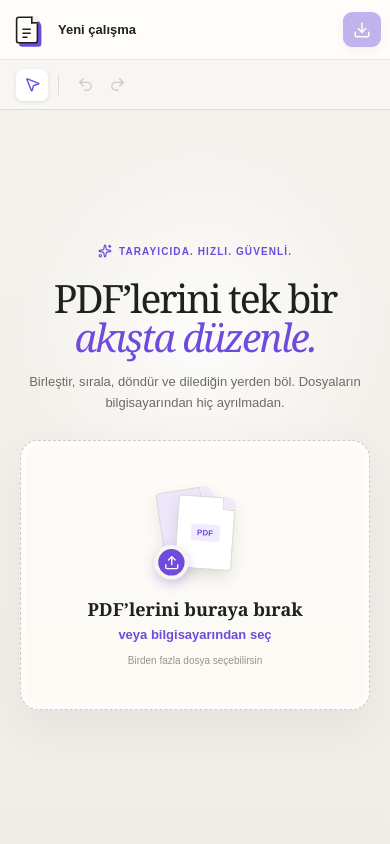
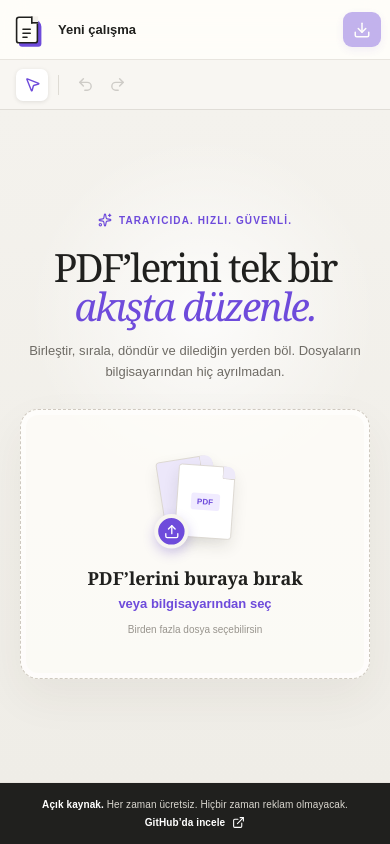
Before and after one commit to AhmetErenLacinbala/pdf, a React (Vite) app: page / in a window 390 px wide. Built offline with nearby package versions, Linux system fonts and the light colour scheme.

Commit message:
Add open source footer

```diff
--- a/src/App.tsx
+++ b/src/App.tsx
@@ -1,7 +1,7 @@
 import {
-  Check, CloudOff, Download,
+  Check, CloudOff, Download, ExternalLink,
   Files, GripVertical, Layers3, LoaderCircle, MousePointer2, Plus, Redo2,
-  RotateCcw, RotateCw, Scissors, Sparkles, Trash2, Undo2, Upload, X,
+  GitFork, RotateCcw, RotateCw, Scissors, Sparkles, Trash2, Undo2, Upload, X,
   ZoomIn, ZoomOut,
 } from 'lucide-react';
 import { ChangeEvent, DragEvent, useEffect, useMemo, useRef, useState } from 'react';
@@ -499,6 +499,13 @@ export default function Home() {
         </>}
       </aside>}
 
+      <footer className="site-footer">
+        <div><GitFork size={15} /><span><strong>Açık kaynak.</strong> Her zaman ücretsiz. Hiçbir zaman reklam olmayacak.</span></div>
+        <a href="https://github.com/AhmetErenLacinbala/pdf" target="_blank" rel="noreferrer">
+          GitHub’da incele <ExternalLink size={13} />
+        </a>
+      </footer>
+
       {exportOpen && <div className="modal-backdrop" onMouseDown={() => setExportOpen(false)}><section className="export-modal"
         role="dialog" aria-modal="true" aria-label="PDF'leri dışa aktar" onMouseDown={(event) => event.stopPropagation()}>
         <div className="modal-head"><div><span className="modal-icon"><Download size={20} /></span><div><h2>PDF adlarını belirle</h2>
--- a/src/styles.css
+++ b/src/styles.css
@@ -19,9 +19,9 @@ button:focus-visible, input:focus-visible, textarea:focus-visible, select:focus-
 }
 .sr-only { position: absolute; width: 1px; height: 1px; padding: 0; margin: -1px; overflow: hidden; clip: rect(0, 0, 0, 0); white-space: nowrap; border: 0; }
 
-.app-shell { min-height: 100vh; display: grid; grid-template: 68px minmax(0, 1fr) / 232px minmax(0, 1fr); overflow: hidden; background: var(--canvas); }
+.app-shell { min-height: 100vh; display: grid; grid-template: 68px minmax(0, 1fr) 46px / 232px minmax(0, 1fr); overflow: hidden; background: var(--canvas); }
 .app-shell:has(.inspector) { grid-template-columns: 232px minmax(0, 1fr) 276px; }
-.topbar { grid-column: 1 / -1; display: grid; grid-template-columns: 232px 1fr auto; align-items: center; border-bottom: 1px solid var(--line); background: rgb(255 254 250 / 92%); backdrop-filter: blur(12px); position: relative; z-index: 30; }
+.topbar { grid-row: 1; grid-column: 1 / -1; display: grid; grid-template-columns: 232px 1fr auto; align-items: center; border-bottom: 1px solid var(--line); background: rgb(255 254 250 / 92%); backdrop-filter: blur(12px); position: relative; z-index: 30; }
 .brand { height: 100%; display: flex; align-items: center; gap: 11px; padding: 0 22px; border-right: 1px solid var(--line); }
 .brand-mark { width: 28px; height: 34px; border: 2px solid var(--ink); border-radius: 4px 9px 4px 4px; position: relative; transform: rotate(-2deg); background: var(--paper); box-shadow: 4px 4px 0 var(--violet); }
 .brand-mark::after { content: ''; position: absolute; width: 7px; height: 7px; right: -2px; top: -2px; border-left: 2px solid var(--ink); border-bottom: 2px solid var(--ink); background: var(--canvas); }
@@ -39,7 +39,7 @@ button:focus-visible, input:focus-visible, textarea:focus-visible, select:focus-
 .button-primary { background: var(--violet); color: white; box-shadow: 0 3px 10px rgb(89 54 196 / 18%); }
 .button-primary:hover:not(:disabled) { background: var(--violet-dark); transform: translateY(-1px); }.button.full { width: 100%; margin-top: 14px; }
 
-.sidebar { background: #faf9f6; border-right: 1px solid var(--line); padding: 22px 14px 18px; display: flex; flex-direction: column; overflow-y: auto; min-width: 0; }
+.sidebar { grid-row: 2; grid-column: 1; background: #faf9f6; border-right: 1px solid var(--line); padding: 22px 14px 18px; display: flex; flex-direction: column; overflow-y: auto; min-width: 0; }
 .sidebar section + section { margin-top: 28px; }
 .sidebar-heading { height: 26px; padding: 0 8px; display: flex; align-items: center; justify-content: space-between; text-transform: uppercase; letter-spacing: .1em; color: #929089; font-size: 10px; font-weight: 800; }
 .sidebar-heading button { border: 0; background: transparent; cursor: pointer; display: flex; align-items: center; gap: 4px; color: var(--violet); font-weight: 700; font-size: 11px; }
@@ -59,7 +59,7 @@ button:focus-visible, input:focus-visible, textarea:focus-visible, select:focus-
 .privacy-note > span { width: 28px; height: 28px; border-radius: 50%; background: #e9f7ee; color: #168149; display: grid; place-items: center; }
 .privacy-note div { display: flex; flex-direction: column; gap: 3px; }.privacy-note strong { font-size: 10px; }.privacy-note small { font-size: 9px; color: var(--muted); line-height: 1.35; }
 
-.workspace { min-width: 0; position: relative; overflow: hidden; display: flex; flex-direction: column; }
+.workspace { grid-row: 2; grid-column: 2; min-width: 0; position: relative; overflow: hidden; display: flex; flex-direction: column; }
 .toolbar { height: 50px; padding: 0 16px; border-bottom: 1px solid #e0ddd7; background: #f8f6f2; display: flex; align-items: center; gap: 8px; flex: 0 0 auto; z-index: 10; }
 .tool-group, .zoom-control, .selection-actions { display: flex; align-items: center; }
 .tool { width: 32px; height: 32px; border: 0; background: transparent; border-radius: 7px; display: grid; place-items: center; cursor: pointer; color: #64615c; }
@@ -104,7 +104,7 @@ button:focus-visible, input:focus-visible, textarea:focus-visible, select:focus-
 .split-handle.active::before { border-left: 2px dashed var(--violet); opacity: 1; }.split-handle.active > span { background: var(--violet); color: white; border-color: var(--violet); }
 .add-page-card { min-height: 170px; border: 1.5px dashed #d0cbc2; background: rgb(255 255 255 / 30%); border-radius: 8px; color: #99958e; display: flex; align-items: center; justify-content: center; flex-direction: column; gap: 8px; cursor: pointer; font-size: 11px; }.add-page-card:hover { border-color: var(--violet); color: var(--violet); background: var(--violet-soft); }
 
-.inspector { border-left: 1px solid var(--line); background: #fbfaf7; overflow-y: auto; padding-bottom: 30px; }.inspector-head { height: 50px; border-bottom: 1px solid var(--line); display: flex; align-items: center; justify-content: space-between; padding: 0 18px; font-size: 11px; font-weight: 800; text-transform: uppercase; letter-spacing: .08em; }.inspector-head small { font-size: 9px; color: var(--violet); padding: 4px 7px; border-radius: 10px; background: var(--violet-soft); }
+.inspector { grid-row: 2; grid-column: 3; border-left: 1px solid var(--line); background: #fbfaf7; overflow-y: auto; padding-bottom: 30px; }.inspector-head { height: 50px; border-bottom: 1px solid var(--line); display: flex; align-items: center; justify-content: space-between; padding: 0 18px; font-size: 11px; font-weight: 800; text-transform: uppercase; letter-spacing: .08em; }.inspector-head small { font-size: 9px; color: var(--violet); padding: 4px 7px; border-radius: 10px; background: var(--violet-soft); }
 .inspector-empty { text-align: center; padding: 70px 28px; color: #aaa69e; display: flex; flex-direction: column; align-items: center; }.inspector-empty strong { color: #65615b; font: 600 16px Georgia, serif; margin: 13px 0 7px; }.inspector-empty p { margin: 0; font-size: 11px; line-height: 1.5; }
 .inspector-section { padding: 19px 17px; border-bottom: 1px solid var(--line); }.inspector-section > label { display: block; color: #8a867f; font-size: 9px; text-transform: uppercase; letter-spacing: .08em; font-weight: 800; margin-bottom: 8px; }
 .inspector-button { width: 100%; min-height: 37px; margin-top: 9px; border: 1px solid #ddd9d1; background: white; border-radius: 7px; display: flex; align-items: center; justify-content: center; gap: 7px; cursor: pointer; font-size: 11px; font-weight: 700; }.inspector-button.accent { border-color: #d8cefa; color: var(--violet); background: #f8f5ff; }.inspector-button.danger-text { color: #c73c37; }
@@ -117,6 +117,9 @@ button:focus-visible, input:focus-visible, textarea:focus-visible, select:focus-
 .export-list > div > div { min-width: 0; display: flex; flex-direction: column; }.export-name-label { margin-bottom: 5px; color: #8a867f; font-size: 8px; text-transform: uppercase; letter-spacing: .08em; font-weight: 800; }.export-name-field { min-width: 0; height: 34px; padding: 0 9px; display: flex; align-items: center; border: 1px solid #ddd9d1; border-radius: 7px; background: white; }.export-list .export-name-field input { min-width: 0; flex: 1; width: 100%; border: 0; outline: 0; background: transparent; padding: 0; font-weight: 700; font-size: 12px; }.export-name-field > span { padding-left: 4px; color: #99958e; font-size: 10px; }.export-list small { margin-top: 5px; color: var(--muted); font-size: 9px; }.export-list button { width: 31px; height: 31px; border: 1px solid var(--line); background: white; border-radius: 8px; display: grid; place-items: center; color: var(--violet); cursor: pointer; }.export-list button:disabled { opacity: .35; cursor: not-allowed; }
 .export-footer { border-top: 1px solid var(--line); background: #f7f5f0; padding: 14px 22px; display: flex; align-items: center; justify-content: space-between; }.export-footer > span { display: flex; align-items: center; gap: 6px; color: var(--muted); font-size: 9px; }
 
+.site-footer { grid-row: 3; grid-column: 1 / -1; min-width: 0; padding: 0 20px 0 22px; display: flex; align-items: center; justify-content: space-between; gap: 20px; border-top: 1px solid var(--line); background: #20201e; color: #d9d6cf; font-size: 10px; letter-spacing: .01em; position: relative; z-index: 30; }
+.site-footer > div, .site-footer a { display: flex; align-items: center; gap: 7px; }.site-footer strong { color: white; }.site-footer a { flex: 0 0 auto; color: white; font-weight: 700; text-decoration: none; }.site-footer a:hover { color: #c9bbff; }.site-footer a:focus-visible { outline-color: rgb(255 255 255 / 44%); }
+
 .processing, .toast { position: fixed; z-index: 120; left: 50%; transform: translateX(-50%); display: flex; align-items: center; gap: 10px; color: white; background: #292722; box-shadow: 0 10px 30px rgb(0 0 0 / 20%); }.processing { bottom: 24px; border-radius: 12px; padding: 10px 15px; }.processing > span { display: flex; flex-direction: column; gap: 2px; font-size: 9px; color: #c8c4bb; }.processing strong { color: white; font-size: 11px; }.toast { bottom: 24px; border-radius: 30px; padding: 10px 15px; font-size: 11px; font-weight: 700; }.toast.error { background: #b93632; }.spin { animation: spin 1s linear infinite; }
 @keyframes spin { to { transform: rotate(360deg); } }
 .drop-overlay { position: fixed; inset: 0; z-index: 110; background: rgb(238 233 255 / 83%); backdrop-filter: blur(7px); display: grid; place-items: center; pointer-events: none; }.drop-overlay > div { width: min(460px, calc(100vw - 40px)); height: 270px; border: 2px dashed var(--violet); border-radius: 20px; color: var(--violet); background: rgb(255 255 255 / 70%); display: flex; flex-direction: column; align-items: center; justify-content: center; gap: 10px; }.drop-overlay strong { font: 600 25px Georgia, serif; }.drop-overlay span { font-size: 11px; color: #766f8e; }
@@ -126,9 +129,9 @@ button:focus-visible, input:focus-visible, textarea:focus-visible, select:focus-
   .topbar { grid-template-columns: 200px 1fr auto; }.inspector { display: none; }.welcome-wrap { gap: 35px; padding-inline: 35px; }
 }
 @media (max-width: 720px) {
-  .app-shell, .app-shell:has(.inspector) { grid-template: 60px minmax(0, 1fr) / 1fr; }.topbar { grid-template-columns: auto 1fr auto; }.brand { border-right: 0; padding: 0 13px; }.brand-mark { transform: scale(.8); }.brand-name, .document-title span, .desktop-only { display: none; }.document-title { padding-left: 4px; }.top-actions { padding-right: 9px; }.button { height: 35px; padding: 0 11px; }.sidebar { display: none; }.workspace { grid-column: 1; }
+  .app-shell, .app-shell:has(.inspector) { grid-template: 60px minmax(0, 1fr) auto / 1fr; }.topbar { grid-template-columns: auto 1fr auto; }.brand { border-right: 0; padding: 0 13px; }.brand-mark { transform: scale(.8); }.brand-name, .document-title span, .desktop-only { display: none; }.document-title { padding-left: 4px; }.top-actions { padding-right: 9px; }.button { height: 35px; padding: 0 11px; }.sidebar { display: none; }.workspace { grid-column: 1; }
   .welcome-wrap { display: flex; flex-direction: column; justify-content: center; align-items: stretch; padding: 32px 20px; gap: 26px; }.welcome-copy { text-align: center; }.welcome-copy h1 { font-size: 39px; letter-spacing: -2px; }.welcome-copy p { font-size: 13px; margin-inline: auto; }.drop-card { min-height: 270px; padding: 24px; }.drop-visual { transform: scale(.8); margin: -7px; }.drop-card strong { margin-top: 13px; font-size: 18px; }.feature-strip { display: none; }
-  .selection-actions span { display: none; }.selection-actions { margin-right: 0; }.zoom-control { display: none; }.page-stage { padding: 22px 17px 60px; }.stage-heading h1 { font-size: 25px; }.stage-hint { display: none; }.page-grid { grid-template-columns: repeat(2, minmax(0, 1fr)); gap: 25px 14px; }.split-handle { width: 28px; height: 44px; right: -21px; top: calc(50% - 22px); opacity: .72; }.split-handle > span { width: 27px; height: 27px; }.split-handle::before { top: -18px; bottom: -18px; }.export-footer { align-items: stretch; flex-direction: column; gap: 12px; }.export-footer > span { justify-content: center; }
+  .selection-actions span { display: none; }.selection-actions { margin-right: 0; }.zoom-control { display: none; }.page-stage { padding: 22px 17px 60px; }.stage-heading h1 { font-size: 25px; }.stage-hint { display: none; }.page-grid { grid-template-columns: repeat(2, minmax(0, 1fr)); gap: 25px 14px; }.split-handle { width: 28px; height: 44px; right: -21px; top: calc(50% - 22px); opacity: .72; }.split-handle > span { width: 27px; height: 27px; }.split-handle::before { top: -18px; bottom: -18px; }.export-footer { align-items: stretch; flex-direction: column; gap: 12px; }.export-footer > span { justify-content: center; }.site-footer { min-height: 62px; padding: 9px 14px; flex-direction: column; justify-content: center; gap: 6px; text-align: center; }.site-footer > div { justify-content: center; }.site-footer > div svg { display: none; }
 }
 @media (max-width: 400px) { .top-actions .button { font-size: 0; gap: 0; width: 38px; padding: 0; }.top-actions .button svg { width: 18px; height: 18px; } }
 @media (prefers-reduced-motion: reduce) { *, *::before, *::after { scroll-behavior: auto !important; transition: none !important; animation-duration: .01ms !important; } }
```
